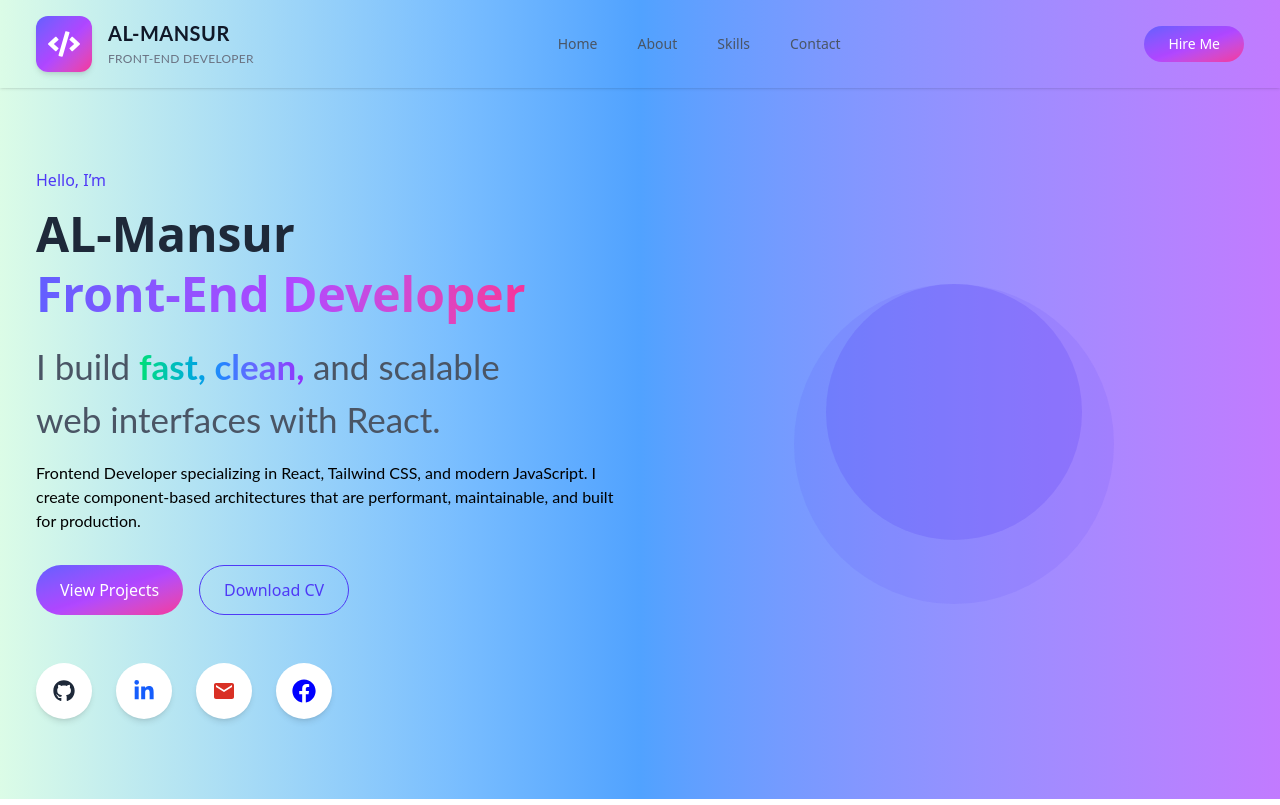
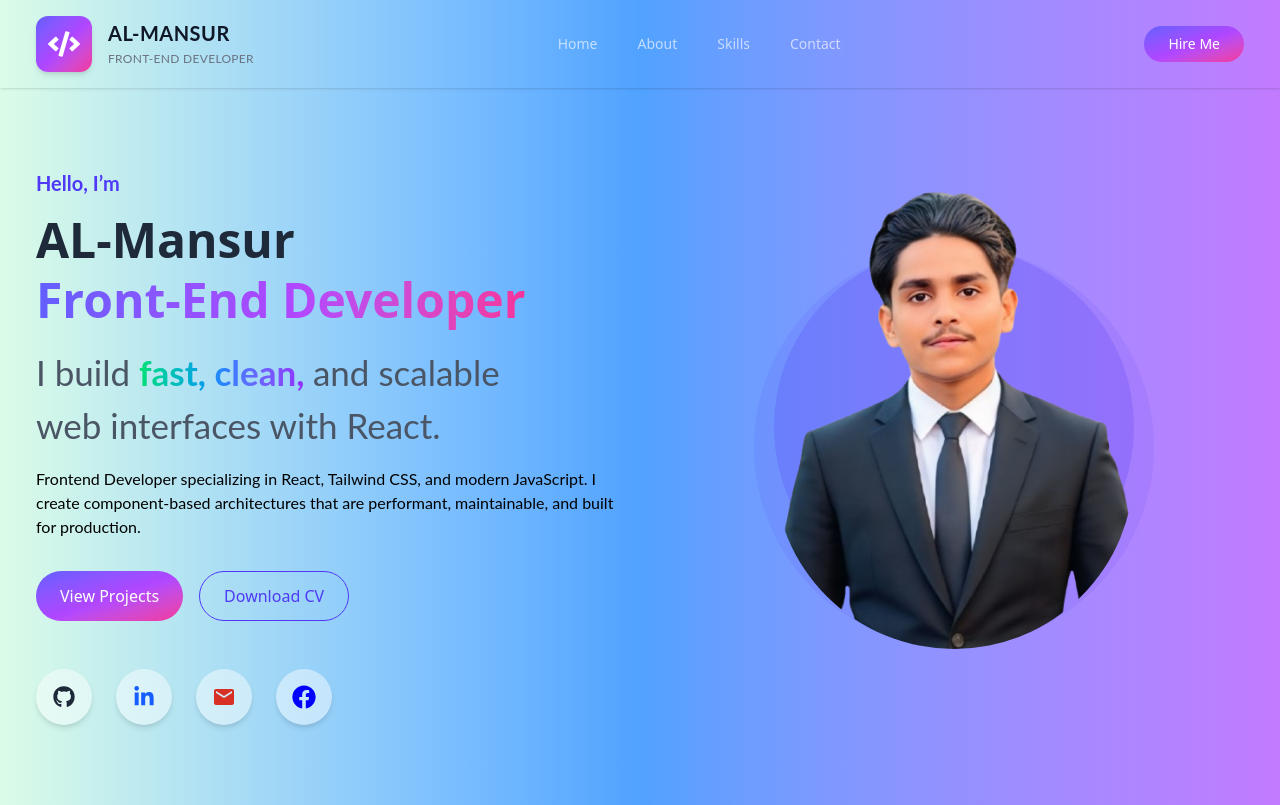
Before and after one commit to Mansur1075/MY-PROTFOLIOY-2, a React (Vite) app: page / in a window 1280 px wide. Built offline with nearby package versions, Linux system fonts and the light colour scheme.

Commit message:
my-porotfoliyo bennar part start

```diff
--- a/src/componntes/Bennar.jsx
+++ b/src/componntes/Bennar.jsx
@@ -3,6 +3,7 @@ import Container from './Container'
 import { FaFacebook, FaGithub, FaLinkedinIn } from 'react-icons/fa'
 import { Link } from 'react-router'
 import { MdEmail } from 'react-icons/md'
+import mansur from "../assets/mansur.png"
 import { GiThumbDown } from 'react-icons/gi'
 
 const Bennar = () => {
@@ -11,7 +12,7 @@ const Bennar = () => {
             <Container>
                 <div className="max-w-7xl mx-auto px-6 pt-20 pb-20 grid md:grid-cols-2 gap-12 items-center">
                     <div>
-                        <p className="text-indigo-600 font-medium mb-3">Hello, I’m</p>
+                        <p className="text-indigo-600 font-bold font-lato text-[20px] mb-3">Hello, I’m</p>
                         <h1 className="text-4xl md:text-5xl font-bold text-gray-800 leading-tight">
                             AL-Mansur <br />
                             <span className="bg-linear-to-r from-indigo-500 via-purple-500 to-pink-500 bg-clip-text text-transparent font-semibold">
@@ -35,29 +36,29 @@ const Bennar = () => {
                             <ul className="flex gap-6 justify-center items-center">
                                 <Link to="https://github.com/Mansur1075" target="_blank">
                                     <li className="relative group"> <span className="absolute -top-10 left-1/2 -translate-x-1/2 scale-0 group-hover:scale-100 transition-all duration-300 bg-black text-white text-sm px-3 py-1 rounded-md"> GitHub  </span>
-                                        <div className="w-14 h-14 flex items-center justify-center rounded-full bg-white text-gray-800 shadow-md cursor-pointer transition-all duration-300 group-hover:bg-gray-800 group-hover:text-white group-hover:-translate-y-2">
+                                        <div className="w-14 h-14 flex items-center justify-center rounded-full bg-[#ffffff71] text-gray-800 shadow-md cursor-pointer transition-all duration-300 group-hover:bg-gray-800 group-hover:text-white group-hover:-translate-y-2">
                                             <FaGithub size={22} />
                                          </div>
-                                    </li>
-                                </Link>
-                                <Link to="https://www.linkedin.com/in/md-mehedi-hasan-58684536b/" target='_blank'>
-
-                                    <li className="relative group">
-                                        <span className="absolute -top-10 left-1/2 -translate-x-1/2 scale-0 group-hover:scale-100 transition-all duration-300 bg-black text-white text-sm px-3 py-1 rounded-md">
-                                            LinkedIn
-                                        </span>
-                                        <div className="w-14 h-14 flex items-center justify-center rounded-full bg-white text-blue-600 shadow-md cursor-pointer transition-all duration-300 group-hover:bg-blue-600 group-hover:text-white group-hover:-translate-y-2">
-                                            <FaLinkedinIn size={22} />
-                                        </div>
                                     </li>
                                 </Link>
                                 <Link to="" target='_blank'>
 
                                     <li className="relative group">
                                         <span className="absolute -top-10 left-1/2 -translate-x-1/2 scale-0 group-hover:scale-100 transition-all duration-300 bg-black text-white text-sm px-3 py-1 rounded-md">
+                                            LinkedIn
+                                        </span>
+                                        <div className="w-14 h-14 flex items-center justify-center rounded-full bg-[#ffffff71] text-blue-600 shadow-md cursor-pointer transition-all duration-300 group-hover:bg-blue-600 group-hover:text-white group-hover:-translate-y-2">
+                                            <FaLinkedinIn size={22} />
+                                        </div>
+                                    </li>
+                                </Link>
+                                <Link to="https://mail.google.com/mail/u/0/#sent?compose=new" target='_blank'>
+
+                                    <li className="relative group">
+                                        <span className="absolute -top-10 left-1/2 -translate-x-1/2 scale-0 group-hover:scale-100 transition-all duration-300 bg-black text-white text-sm px-3 py-1 rounded-md">
                                             Email
                                         </span>
-                                        <div className="group w-14 h-14 flex items-center justify-center rounded-full bg-white text-[#D93025] shadow-md cursor-pointer transition-all duration-300 hover:bg-[#D93025] hover:text-white hover:-translate-y-2">
+                                        <div className="group w-14 h-14 flex items-center justify-center rounded-full bg-[#ffffff71] text-[#D93025] shadow-md cursor-pointer transition-all duration-300 hover:bg-[#D93025] hover:text-white hover:-translate-y-2">
                                             <MdEmail size={24} />
                                         </div>
                                     </li>
@@ -67,7 +68,7 @@ const Bennar = () => {
                                         <span className="absolute -top-10 left-1/2 -translate-x-1/2 scale-0 group-hover:scale-100 transition-all duration-300 bg-black text-white text-sm px-3 py-1 rounded-md">
                                             Email
                                         </span>
-                                        <div className="w-14 h-14 flex items-center justify-center rounded-full bg-white text-[blue] shadow-md cursor-pointer transition-all duration-300 group-hover:bg-[#0000ffb7] group-hover:text-white group-hover:-translate-y-2">
+                                        <div className="w-14 h-14 flex items-center justify-center rounded-full bg-[#ffffff71] text-[blue] shadow-md cursor-pointer transition-all duration-300 group-hover:bg-[#0000ffb7] group-hover:text-white group-hover:-translate-y-2">
                                             <FaFacebook size={24} />
                                         </div>
                                     </li>
@@ -78,8 +79,10 @@ const Bennar = () => {
 
                     </div>
                     <div className="relative hidden md:flex justify-center">
-                        <div className="w-80 h-80 bg-indigo-600/10 rounded-full"></div>
-                        <div className="absolute w-64 h-64 bg-indigo-600/20 rounded-full"></div>
+                        <div className="w-100 h-100 bg-indigo-600/10 rounded-full"></div>
+                        <div className="absolute w-90 h-90 bg-indigo-600/20 rounded-full">
+                        <img className=' rounded-full w-full absolute -top-30 left-0' src={mansur} alt="" />
+                        </div>
                     </div>
                 </div>
             </Container>
--- a/src/componntes/Navbar.jsx
+++ b/src/componntes/Navbar.jsx
@@ -6,10 +6,10 @@ import { VscVscodeInsiders } from 'react-icons/vsc'
 
 export const Navbar = () => {
     return (
-        <nav className='bg-linear-to-r from-green-100 via-blue-400 to-purple-400 backdrop-blur shadow-sm'>
+        <nav className='sticky  z-50 top-0 left-0 bg-linear-to-r from-green-100 via-blue-400 to-purple-400 backdrop-blur shadow-sm'>
             <Container>
                 {/* ================= Navbar ================= */}
-                <div className="w-full  sticky  z-50 fixed top-0 left-0">
+                <div className="w-full">
                     <div className="w-full flex justify-center">
                         <div className="w-full max-w-7xl px-4 md:px-6 py-4 flex items-center justify-between">
                             <div className="group flex items-center gap-4 cursor-pointer select-none">
@@ -29,11 +29,11 @@ export const Navbar = () => {
                                 </div>
                             </div>
 
-                            <ul className="hidden md:flex gap-8 lg:gap-10 text-sm font-medium text-gray-600">
-                                <li className="hover:text-indigo-600 cursor-pointer transition">Home</li>
-                                <li className="hover:text-indigo-600 cursor-pointer transition">About</li>
-                                <li className="hover:text-indigo-600 cursor-pointer transition">Skills</li>
-                                <li className="hover:text-indigo-600 cursor-pointer transition">Contact</li>
+                            <ul className="hidden md:flex gap-8 lg:gap-10 text-sm font-medium text-[#ffffffa4]">
+                                <li className="hover:text-indigo-600 hover:scale-115 cursor-pointer transition">Home</li>
+                                <li className="hover:text-indigo-600 hover:scale-115 cursor-pointer transition">About</li>
+                                <li className="hover:text-indigo-600 hover:scale-115 cursor-pointer transition">Skills</li>
+                                <li className="hover:text-indigo-600 hover:scale-115 cursor-pointer transition">Contact</li>
                             </ul>
                             <button className="hidden md:block bg-gradient-to-br from-indigo-500 via-purple-500 to-pink-500 text-white text-white px-5 lg:px-6 py-2 rounded-full text-sm hover:bg-indigo-700 transition">
                                 Hire Me
```
Also changed, not shown: src/assets/mansur.png (added).
